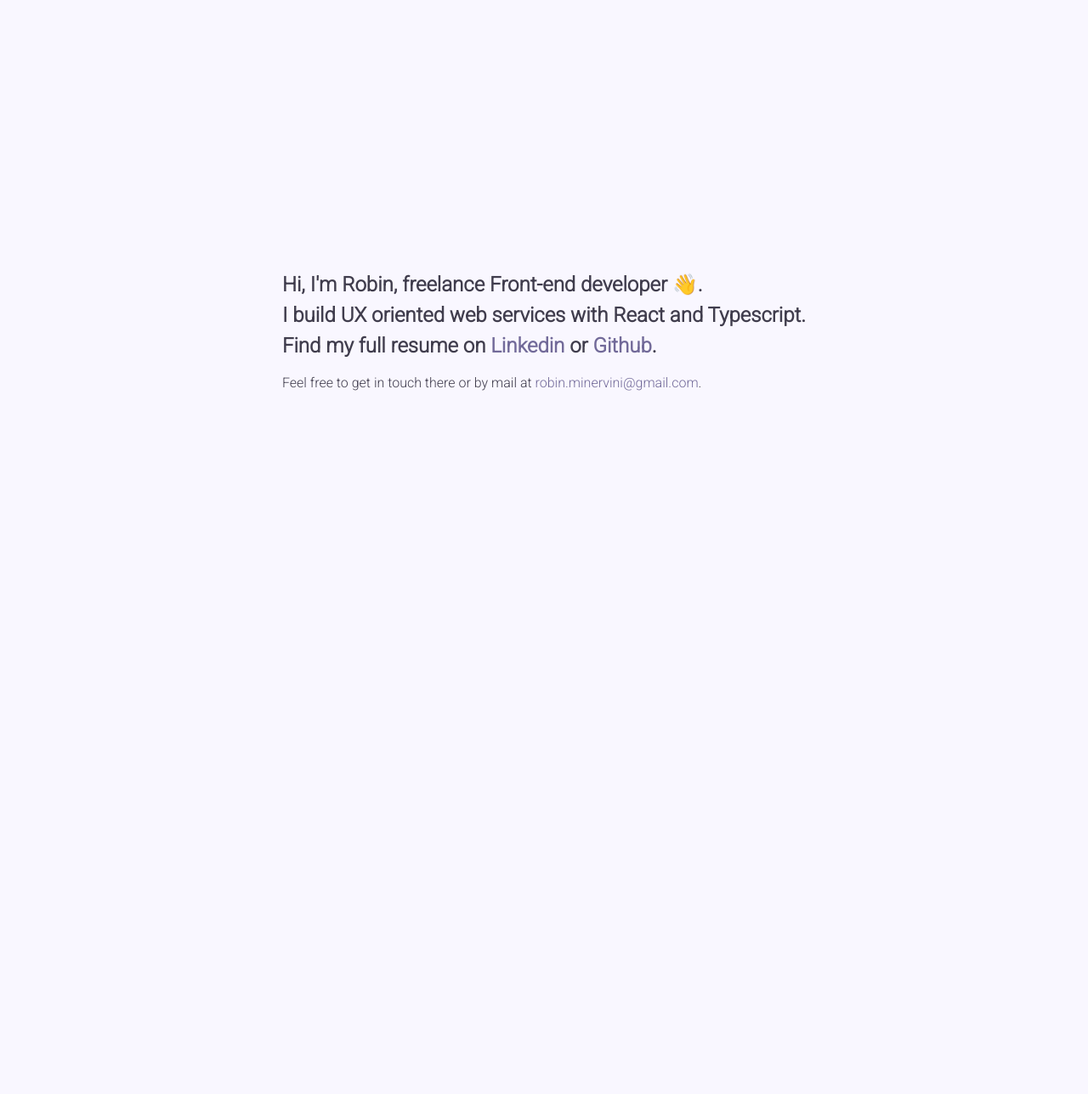
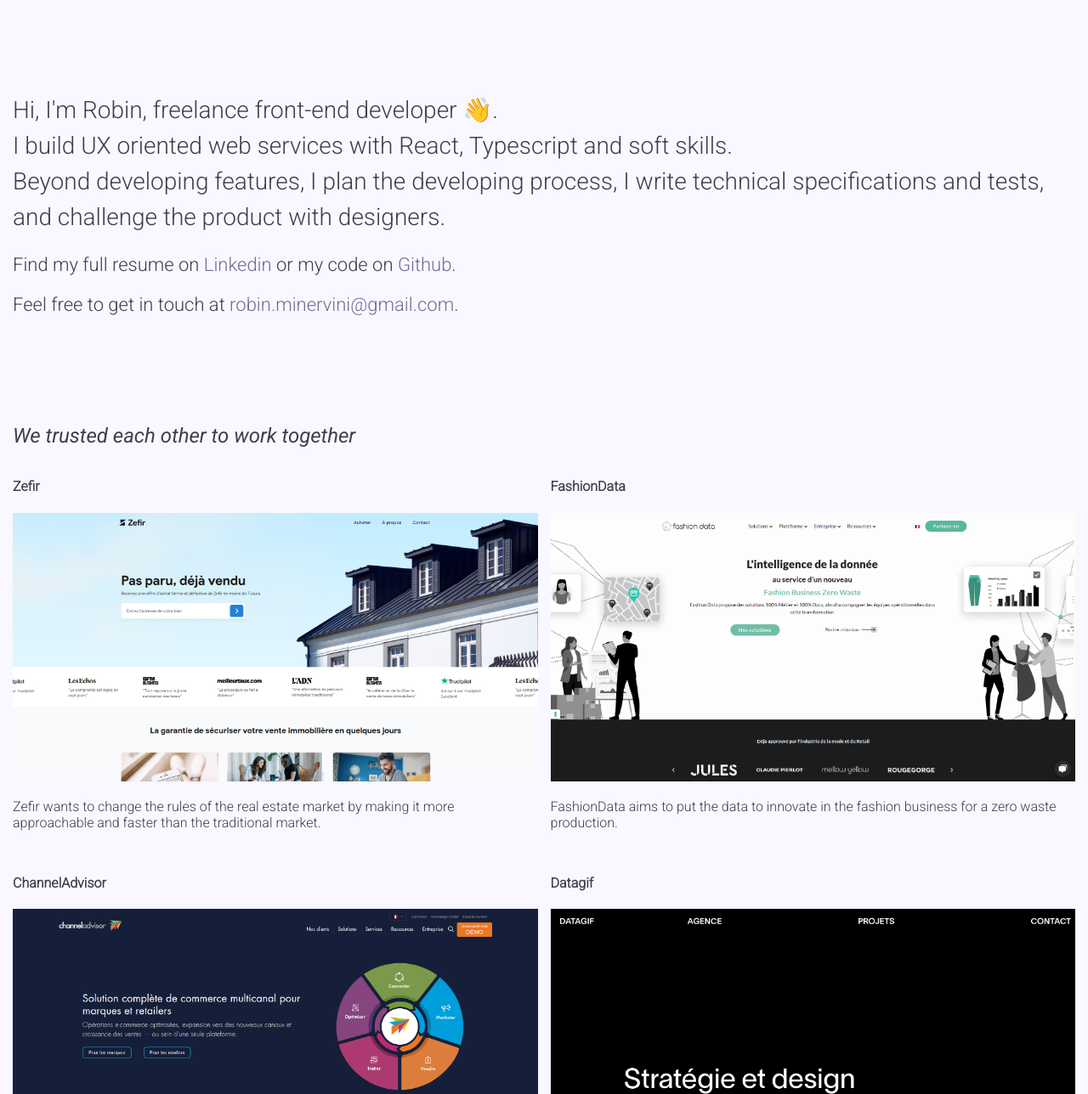
Before and after one commit to mineraux/portfolio-lowtech, a plain HTML site: page src/index.html in a window 1280 px wide. Shown: the part 12-1300 px from the top of the page at 85% size. Before the commit the page ends 800 px from the top, so only its background shows below. Drawn offline with Linux system fonts and the light colour scheme.

Commit message:
Add projects

```diff
--- a/src/assets/styles/styles.css
+++ b/src/assets/styles/styles.css
@@ -6,37 +6,44 @@
 
 html {
   height: 100%;
+  background-color: var(--backgroud-color);
 }
-
 body {
-  height: 100%;
-  background-color: var(--backgroud-color);
   color: var(--main-color);
   display: flex;
-  align-items: center;
   justify-content: center;
   margin: 0;
   font-family: 'Roboto', sans-serif;
 }
 
 .container {
-  max-width: 840px;
+  max-width: 1280px;
   padding: 15px;
 }
 
 h1 {
-  font-size: 24px;
+  font-size: 28px;
   line-height: 1.5;
+  font-weight: 300;
+  margin: 0;
 }
 
-a {
+h2 {
+  font-size: 24px;
+  font-weight: 400;
+  font-style: italic;
+  margin: 0 0 15px 0;
+}
+
+.text-link {
   position: relative;
   display: inline-block;
   color: var(--secondary-color);
   text-decoration: none;
+  font-weight: 300;
 }
 
-a:before{
+.text-link:before{
   content: "";
   position: absolute;
   width: 100%;
@@ -47,9 +54,71 @@
   visibility: visible;
   transform: scale3d(0,1,1);
   transform-origin: 0;
-  transition: all 0.3s ease-in-out;
+  transition: all 0.4s cubic-bezier(0.19, 1, 0.22, 1);
 }
 
-a:hover:before {
+.text-link:hover:before {
   transform: scale3d(1,1,1);
 }
+
+/**
+INTRO and OUTRO
+*/
+.intro-wrapper {
+  height: 62vh;
+}
+.outro-wrapper {
+  height: 10vh;
+}
+.intro-wrapper, .outro-wrapper {
+  display: flex;
+  flex-direction: column;
+  justify-content: center;
+}
+
+.intro-wrapper p, .outro-wrapper p{
+  font-weight: 400;
+  font-size: 22px;
+}
+
+/**
+PROJECTS
+ */
+
+.project-list {
+  display: grid;
+  grid-template-columns: 1fr 1fr;
+  grid-template-rows: 1fr min-content;
+  grid-gap: 15px;
+  margin-bottom: 30px;
+}
+
+.project-list .project-item {
+  display: block;
+}
+
+.project-list .project-item img {
+  width: 100%;
+}
+
+.project-list .project-item a img {
+  transition: all 0.5s cubic-bezier(0.19, 1, 0.22, 1);
+}
+
+.project-list .project-item a img:hover {
+  filter: contrast(110%);
+}
+
+.project-list .project-item p {
+  font-weight: 300;
+}
+
+.project-list .project-item .link-wrapper {
+  margin-bottom: 5px;
+}
+
+@media (max-width: 840px) {
+  .project-list {
+    grid-template-columns: 1fr;
+  }
+}
--- a/src/index.html
+++ b/src/index.html
@@ -14,18 +14,96 @@
 
     <title>Robin Minervini - Freelance Front-end developer - React & Typescript</title>
 
-  <link rel="icon" type="image/png" href="assets/styles/images/favicon.ico">
+    <link rel="icon" type="image/png" href="assets/images/favicon.ico">
     <link rel="stylesheet" href="assets/styles/styles.css">
 
     <link rel="preconnect" href="https://fonts.gstatic.com">
-  <link rel="preload" as="style" rel="stylesheet" onload="this.onload=null;this.rel='stylesheet'" href="https://fonts.googleapis.com/css2?family=Roboto:wght@300&display=swap">
-  <noscript><link rel="stylesheet" href="https://fonts.googleapis.com/css2?family=Roboto:wght@300&display=swap"></noscript>
+    <link rel="preload" as="style" onload="this.onload=null;this.rel='stylesheet'" href="https://fonts.googleapis.com/css2?family=Roboto:ital,wght@0,300;1,400&display=swap">
+    <noscript><link rel="stylesheet" href="https://fonts.googleapis.com/css2?family=Roboto:wght@300;500&display=swap"></noscript>
   </head>
   <body>
-  <div class="container">
-    <h1>Hi, I'm Robin, freelance Front-end developer 👋. <br/> I build UX oriented web services with React and Typescript. <br/>
-      Find my full resume on <a rel="noopener" target="_blank" href="https://www.linkedin.com/in/robin-minervini-a4551611a/">Linkedin</a> or <a rel="noopener" target="_blank" href="https://github.com/mineraux">Github</a>.</h1>
-    <p>Feel free to get in touch there or by mail at <a href="mailto:robin.minervini@gmail.com">robin.minervini@gmail.com</a>.</p>
+    <main class="container">
+      <div class="intro-wrapper">
+        <div class="intro">
+          <h1>Hi, I'm Robin, freelance front-end developer 👋. <br/> I build UX oriented web services with React,
+            Typescript and soft skills.<br/>
+            Beyond developing features, I plan the developing process, I write technical specifications and tests, and challenge the product with designers.
+          </h1>
+          <p>Find my full resume on <a class="text-link" rel="noopener" target="_blank" href="https://www.linkedin.com/in/robin-minervini-a4551611a/">Linkedin</a> or my code on <a class="text-link" rel="noopener" target="_blank" href="https://github.com/mineraux">Github</a>.</p>
+          <p class="contact">Feel free to get in touch at <a class="text-link" href="mailto:robin.minervini@gmail.com">robin.minervini@gmail.com</a>.</p>
         </div>
+      </div>
+      <h2>We trusted each other to work together</h2>
+      <div class="project-list">
+        <div class="project-item">
+          <h4>Zefir</h4>
+          <a href="https://www.zefir.fr/" target="_blank">
+            <img src="assets/images/screen-zefir.png" alt="Thumbnail Zefir" />
+          </a>
+          <p>Zefir wants to change the rules of the real estate market by making it more approachable and faster than the traditional market.</p>
+        </div>
+        <div class="project-item">
+          <h4>FashionData</h4>
+          <a href="https://www.fashiondata.io/" target="_blank">
+            <img src="assets/images/screen-fashiondata.png" alt="Thumbnail FashionData" />
+          </a>
+          <p>FashionData aims to put the data to innovate in the fashion business for a zero waste production.</p>
+        </div>
+        <div class="project-item">
+          <h4>ChannelAdvisor</h4>
+          <a href="https://www.channeladvisor.com/" target="_blank">
+            <img src="assets/images/screen-channeladvisor.png" alt="Thumbnail ChannelAdvisor" />
+          </a>
+          <p>ChannelAdvisor is a multichannel commerce solution to expand and grow sales of your e-commerce operations.</p>
+        </div>
+        <div class="project-item">
+          <h4>Datagif</h4>
+          <a href="https://datagif.fr/" target="_blank">
+            <img src="assets/images/screen-datagif.png" alt="Thumbnail Datagif" />
+          </a>
+          <p>Datagif is a human sized agency which supports media, brands and institutions, adapting to their audiences and challenges.</p>
+        </div>
+      </div>
+      <h2>My side projects</h2>
+      <div class="project-list">
+        <div class="project-item">
+          <h4>Rebellina</h4>
+          <img src="assets/images/screen-rebellina.png" alt="Thumbnail Rebellina" />
+          <p>Last project of my studies, Rebellina is a Unity game, merging platform and rhythm game.</p>
+          <div class="link-wrapper">
+            <a class="text-link" target="_blank" href="https://github.com/Liinkiing/rythmformer">Take a look at our repository on Github</a>
+          </div>
+          <div class="link-wrapper">
+            <a class="text-link" target="_blank" href="https://robinminervini.fr/assets/rebellina/rebellina_dossier_technique.pdf">Or see all our process to create this project</a>
+          </div>
+        </div>
+        <div class="project-item">
+          <h4>Harder Faster Loser</h4>
+          <a href="https://harder-faster-loser.netlify.app/" target="_blank">
+            <img src="assets/images/screen-hfl.png" alt="Thumbnail Harder Faster Loser" />
+          </a>
+          <p>A PWA web game made with Phaser, you play Toki during his daily working routine... Only available on mobile (anyway Toki is too busy to take the time to start a computer)</p>
+          <div class="link-wrapper">
+            <a class="text-link" target="_blank" href="https://github.com/Liinkiing/harder-faster-loser">Take a look at our repository on Github</a>
+          </div>
+        </div>
+        <div class="project-item">
+          <h4>L'envers du décor</h4>
+          <img src="assets/images/screen-ldd.png" alt="Thumbnail L'envers du décor" />
+          <p>Taking as a pretext the "Nuit blanche" event in Paris, we wanted to propose to people to discover a new kind of art which is basically anti-homeless urban architecture.</p>
+          <div class="link-wrapper">
+            <a class="text-link" target="_blank" href="https://github.com/mineraux/make-bench-great-again">Take a look at our repository on Github</a>
+          </div>
+          <div class="link-wrapper">
+            <a class="text-link" target="_blank" href="https://robinminervini.fr/assets/images/envers_du_decor/envers_du_decor_dossier.pdf">Or see all our process to create this project</a>
+          </div>
+        </div>
+      </div>
+      <div class="outro-wrapper">
+        <div class="outro">
+          <p>If you want to work together, feel free to get in touch at <a class="text-link" href="mailto:robin.minervini@gmail.com">robin.minervini@gmail.com</a>.</p>
+        </div>
+      </div>
+    </main>
   </body>
 </html>
```
Also changed, not shown: src/assets/images/favicon.ico (renamed from src/assets/styles/images/favicon.ico), src/assets/images/screen-channeladvisor.png (added), src/assets/images/screen-datagif.png (added), src/assets/images/screen-fashiondata.png (added), src/assets/images/screen-hfl.png (added), src/assets/images/screen-ldd.png (added), src/assets/images/screen-rebellina.png (added), src/assets/images/screen-zefir.png (added). Lines whose indentation alone changed are shown as unchanged.
